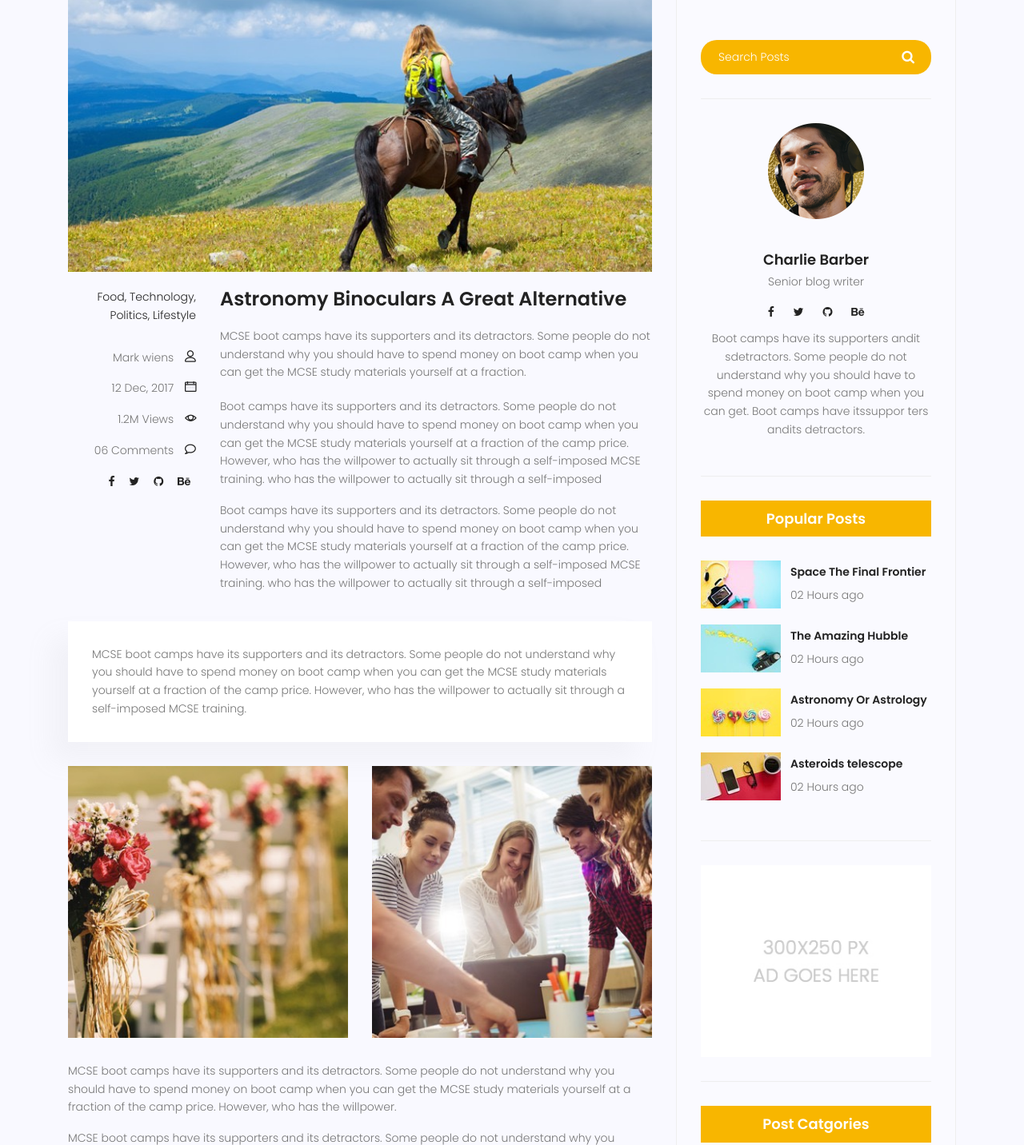
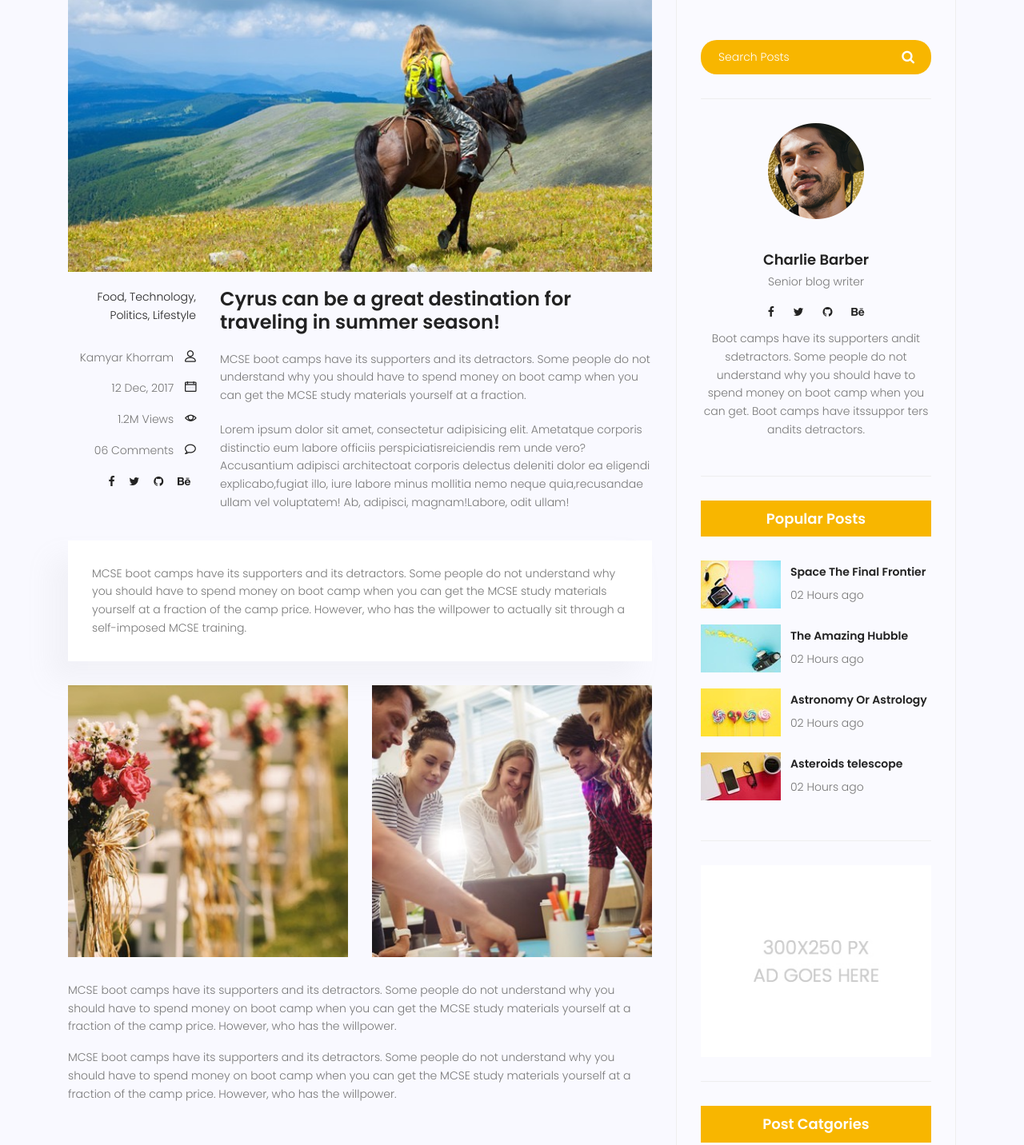
Before and after one commit to KamyarKhorram/FirstDjangoProject, a Django app: page /blog/blog/single in a window 1280 px wide. Shown: the part 421-1853 px from the top of the page at 80% size. Run offline with Django 5.2, Linux system fonts and the light colour scheme; some libraries are stand-ins or nearby versions.

Commit message:
wire up blog-single page with dynamic context data:
- Modified the blog_single view to pass dynamic content including title, content, and author to the template
- Updated blog-single.html template to render dynamic data via Django template variables

```diff
--- a/blog/views.py
+++ b/blog/views.py
@@ -1,4 +1,5 @@
 from django.shortcuts import render
+
 
 # Create your views here.
 def blog_view(request):
@@ -6,4 +7,13 @@ def blog_view(request):
 
 
 def blog_single(request):
-    return render(request, 'blog/blog-single.html')
+    context = {'title': 'Cyrus can be a great destination for traveling in summer season!',
+               'content': 'Lorem ipsum dolor sit amet, consectetur adipisicing elit. Amet'
+                          'atque corporis distinctio eum labore officiis perspiciatis'
+                          'reiciendis rem unde vero? Accusantium adipisci architecto'
+                          'at corporis delectus deleniti dolor ea eligendi explicabo,'
+                          'fugiat illo, iure labore minus mollitia nemo neque quia,'
+                          'recusandae ullam vel voluptatem! Ab, adipisci, magnam!'
+                          'Labore, odit ullam!',
+               'author': 'Kamyar Khorram'}
+    return render(request, 'blog/blog-single.html', context)
--- a/templates/blog/blog-single.html
+++ b/templates/blog/blog-single.html
@@ -38,7 +38,7 @@
                             <li><a href="#">Lifestyle</a></li>
                         </ul>
                         <div class="user-details row">
-                            <p class="user-name col-lg-12 col-md-12 col-6"><a href="#">Mark wiens</a> <span
+                            <p class="user-name col-lg-12 col-md-12 col-6"><a href="#">{{author}}</a> <span
                                     class="lnr lnr-user"></span></p>
                             <p class="date col-lg-12 col-md-12 col-6"><a href="#">12 Dec, 2017</a> <span
                                     class="lnr lnr-calendar-full"></span></p>
@@ -55,24 +55,16 @@
                         </div>
                     </div>
                     <div class="col-lg-9 col-md-9">
-                        <h3 class="mt-20 mb-20">Astronomy Binoculars A Great Alternative</h3>
+                        <h3 class="mt-20 mb-20">{{title}}</h3>
                         <p class="excert">
                             MCSE boot camps have its supporters and its detractors. Some people do not understand why
                             you should have to spend money on boot camp when you can get the MCSE study materials
                             yourself at a fraction.
                         </p>
                         <p>
-                            Boot camps have its supporters and its detractors. Some people do not understand why you
-                            should have to spend money on boot camp when you can get the MCSE study materials yourself
-                            at a fraction of the camp price. However, who has the willpower to actually sit through a
-                            self-imposed MCSE training. who has the willpower to actually sit through a self-imposed
+                            {{content}}
                         </p>
-                        <p>
-                            Boot camps have its supporters and its detractors. Some people do not understand why you
-                            should have to spend money on boot camp when you can get the MCSE study materials yourself
-                            at a fraction of the camp price. However, who has the willpower to actually sit through a
-                            self-imposed MCSE training. who has the willpower to actually sit through a self-imposed
-                        </p>
+
                     </div>
                     <div class="col-lg-12">
                         <div class="quotes">
@@ -236,21 +228,25 @@
                     <form>
                         <div class="form-group form-inline">
                             <div class="form-group col-lg-6 col-md-12 name">
-                                <input class="form-control" id="name" onblur="this.placeholder = 'Enter Name'" onfocus="this.placeholder = ''"
+                                <input class="form-control" id="name" onblur="this.placeholder = 'Enter Name'"
+                                       onfocus="this.placeholder = ''"
                                        placeholder="Enter Name" type="text">
                             </div>
                             <div class="form-group col-lg-6 col-md-12 email">
-                                <input class="form-control" id="email" onblur="this.placeholder = 'Enter email address'" onfocus="this.placeholder = ''"
+                                <input class="form-control" id="email" onblur="this.placeholder = 'Enter email address'"
+                                       onfocus="this.placeholder = ''"
                                        placeholder="Enter email address"
                                        type="email">
                             </div>
                         </div>
                         <div class="form-group">
-                            <input class="form-control" id="subject" onblur="this.placeholder = 'Subject'" onfocus="this.placeholder = ''"
+                            <input class="form-control" id="subject" onblur="this.placeholder = 'Subject'"
+                                   onfocus="this.placeholder = ''"
                                    placeholder="Subject" type="text">
                         </div>
                         <div class="form-group">
-                            <textarea class="form-control mb-10" name="message" onblur="this.placeholder = 'Messege'" onfocus="this.placeholder = ''"
+                            <textarea class="form-control mb-10" name="message" onblur="this.placeholder = 'Messege'"
+                                      onfocus="this.placeholder = ''"
                                       placeholder="Messege" required=""
                                       rows="5"></textarea>
                         </div>
@@ -262,7 +258,8 @@
                 <div class="widget-wrap">
                     <div class="single-sidebar-widget search-widget">
                         <form action="#" class="search-form">
-                            <input name="search" onblur="this.placeholder = 'Search Posts'" onfocus="this.placeholder = ''" placeholder="Search Posts"
+                            <input name="search" onblur="this.placeholder = 'Search Posts'"
+                                   onfocus="this.placeholder = ''" placeholder="Search Posts"
                                    type="text">
                             <button type="submit"><i class="fa fa-search"></i></button>
                         </form>
@@ -389,7 +386,8 @@
                                         <div class="input-group-text"><i aria-hidden="true" class="fa fa-envelope"></i>
                                         </div>
                                     </div>
-                                    <input class="form-control" id="inlineFormInputGroup" onblur="this.placeholder = 'Enter email'"
+                                    <input class="form-control" id="inlineFormInputGroup"
+                                           onblur="this.placeholder = 'Enter email'"
                                            onfocus="this.placeholder = ''" placeholder="Enter email"
                                            type="text">
                                 </div>
```
